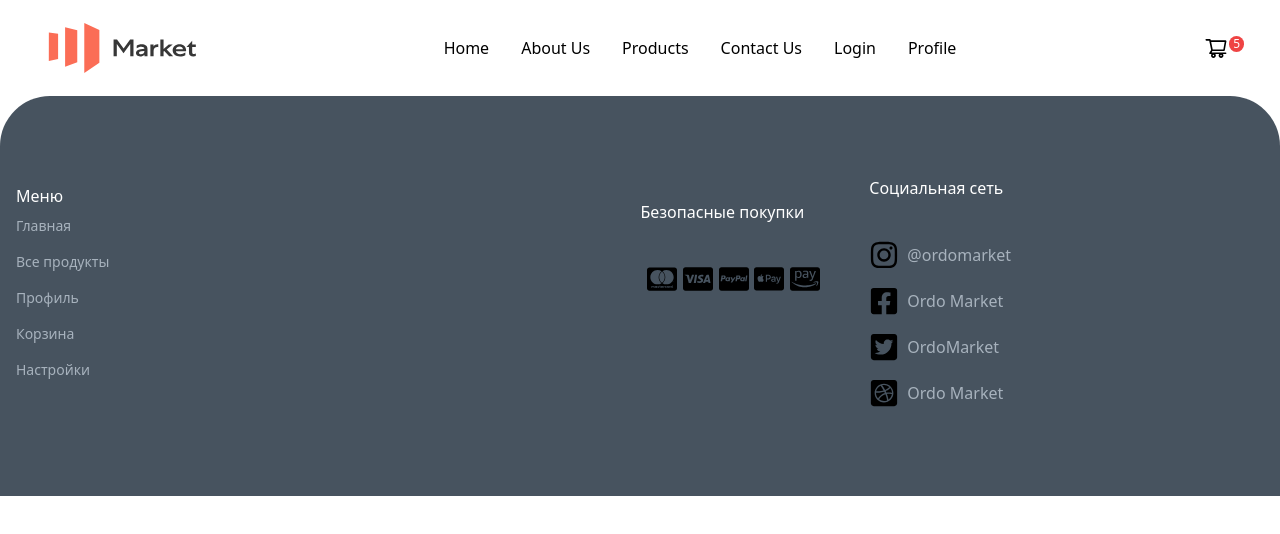
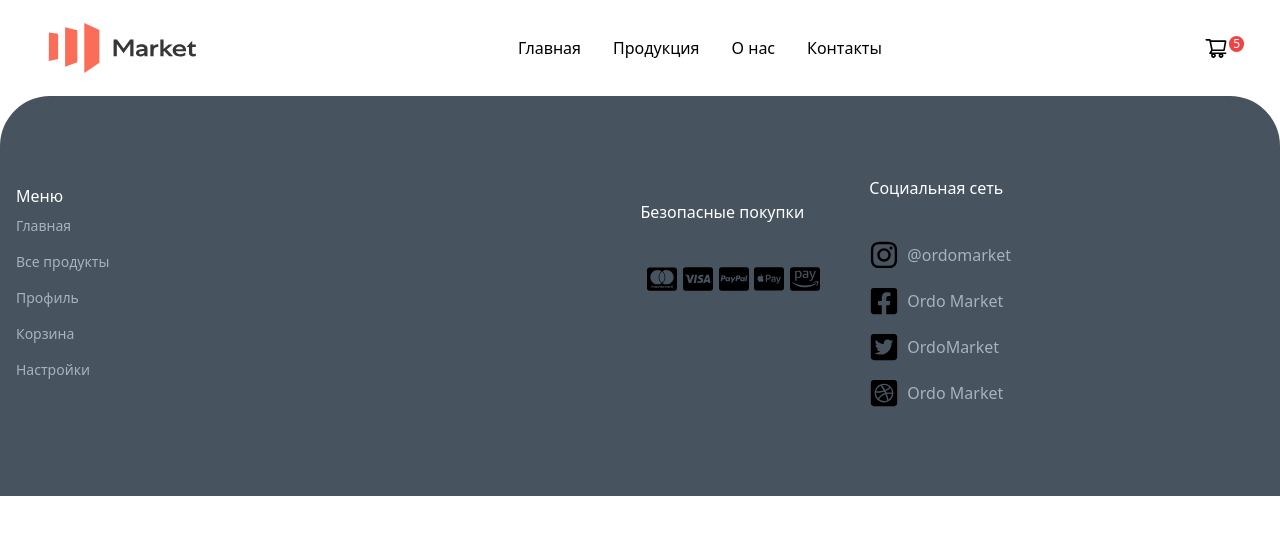
Before and after one commit to Jabryker/Market, a React (Create React App) app: page /news/1 in a window 1280 px wide. Shown: the top 534 px of the page. Built offline with nearby package versions, Linux system fonts and the light colour scheme; no server answers.

Commit message:
change navItem

```diff
--- a/src/assets/data/navbar.js
+++ b/src/assets/data/navbar.js
@@ -1,8 +1,6 @@
 export const navbar = [
-  { to: "/", label: "Home", id: 1 },
-  { to: "/about-us", label: "About Us", id: 2 },
-  { to: "/products", label: "Products", id: 3 },
-  { to: "/contact-us", label: "Contact Us", id: 4 },
-  { to: "/login", label: "Login", id: 5 },
-  { to: "/profile", label: "Profile", id: 6 },
+  { to: "/", label: "Главная", id: 1 },
+  { to: "/product", label: "Продукция", id: 2 },
+  { to: "/about-us", label: "О нас", id: 3 },
+  { to: "/contact", label: "Контакты", id: 4 },
 ];
```
